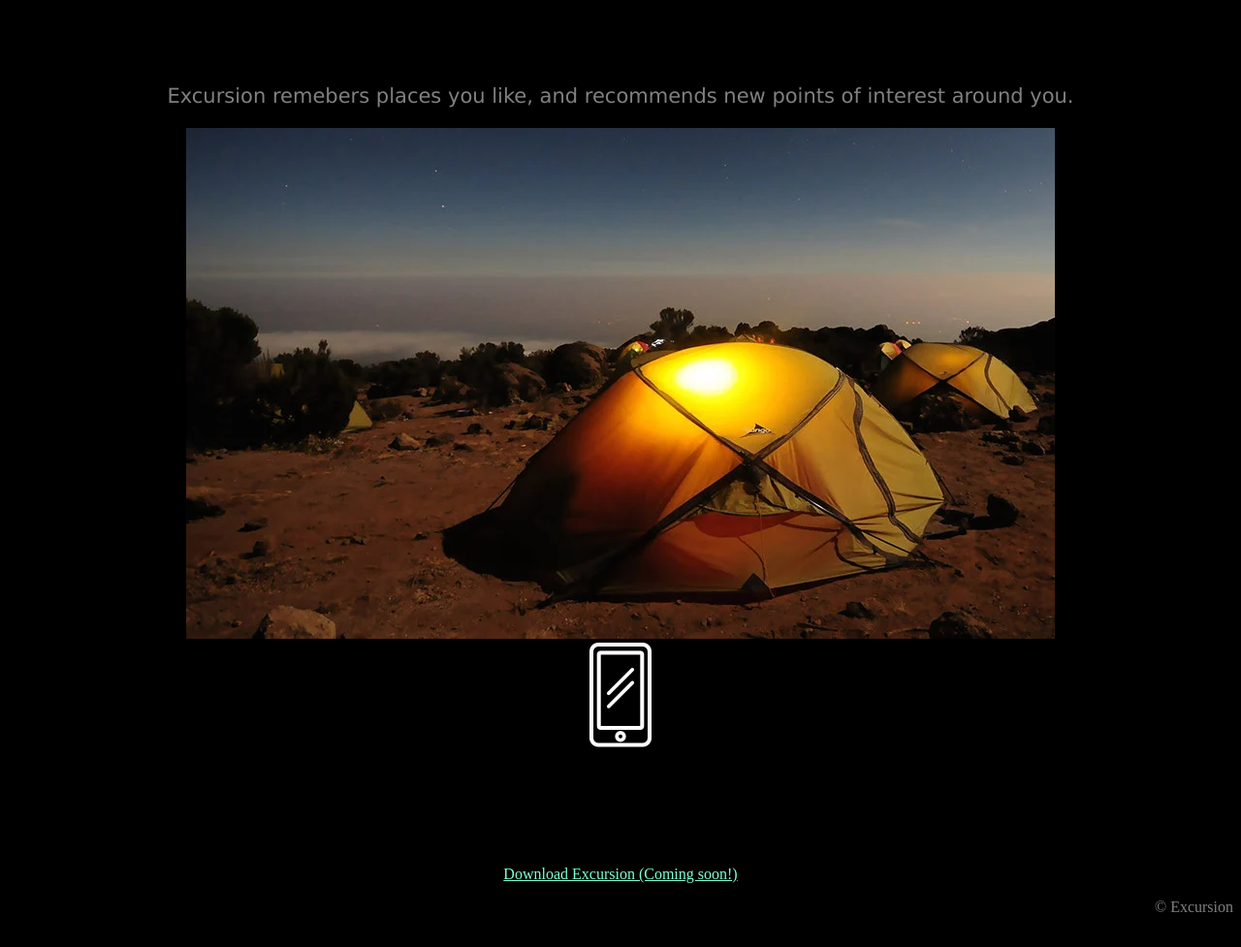
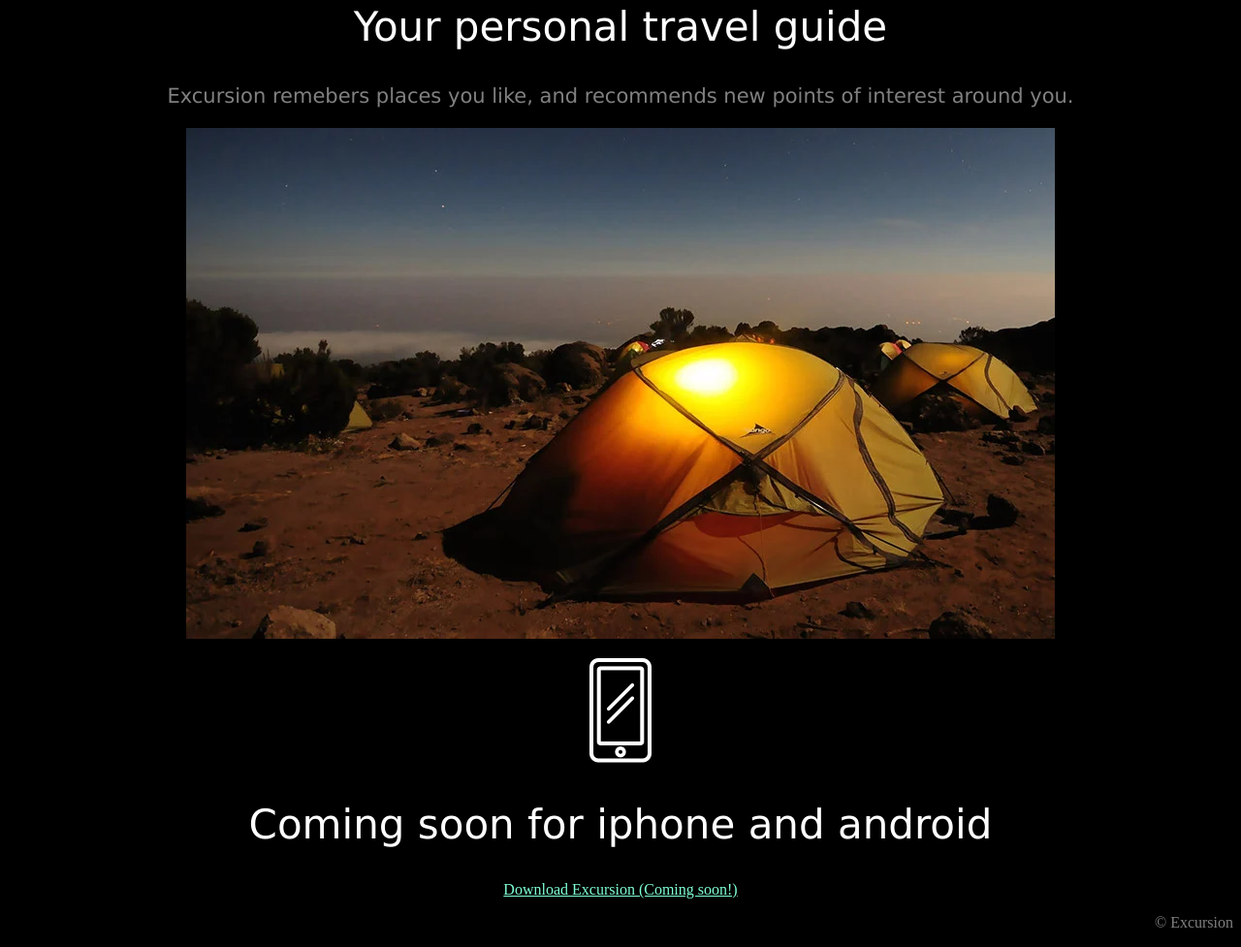
Before and after one commit to LittleLionMan/excursion, a plain HTML site: page index.html in a window 1280 px wide. Shown: the part 345-1322 px from the top of the page at 97% size. Before the commit the page ends 1298 px from the top, so only its background shows below. Drawn offline with Linux system fonts and the light colour scheme.

Commit message:
Add files via upload

```diff
--- a/index.html
+++ b/index.html
@@ -6,20 +6,22 @@
     </head>
     <body>
         <h1>Discover hidden places in the world around you</h1>
-        <div>
-            <p><a href="">Download Excursion (Coming soon!)</a></p>
-            <video src="./resources/video/excursion.mp4" autoplay loop>Sorry, this video is not supported by your browser</video>
-        </div>
-        <div>
-           <h2>Your personal travel guide</h2>
-            <p id="text">Excursion remebers places you like, and recommends new points of interest around you.</p>
-            <img src="./resources/pics/camp.webp">
-        </div>
-        <div>
-            <img src="./resources/pics/phone.webp">
-            <h2>Coming soon for iphone and android</h2>
-            <p><a href="">Download Excursion (Coming soon!)</a></p>
-        </div>
+
+        <p><a href="">Download Excursion (Coming soon!)</a></p>
+        <video muted autoplay loop>
+            <source src="./resources/video/excursion.mp4" type="video/mp4">
+        </video>
+
+
+        <h2>Your personal travel guide</h2>
+        <p id="text">Excursion remebers places you like, and recommends new points of interest around you.</p>
+        <p><img src="./resources/pics/camp.webp"></p>
+
+
+        <p><img src="./resources/pics/phone.webp"></p>
+        <h2>Coming soon for iphone and android</h2>
+        <p><a href="">Download Excursion (Coming soon!)</a></p>
+
     </body>
-    <footer>© Excursion</footer>
+    <footer><p>© Excursion</p></footer>
 </html>
--- a/resources/css/style.css
+++ b/resources/css/style.css
@@ -15,6 +15,8 @@ h2 {
     font-family: Verdana;
     font-weight: 300;
     font-size: 42px;
+    color: white;
+    text-align: center;
 }
 
 a {
```
